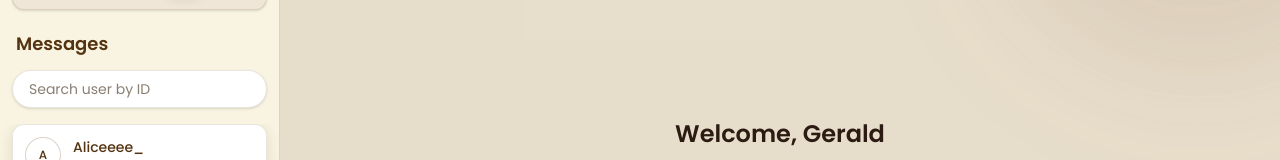
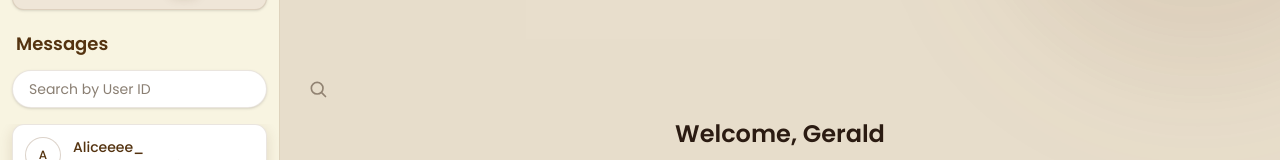
Before and after one commit to geraldman/whisp, a Next.js app: page /chat in a window 1280 px wide. Shown: the part 216-376 px from the top of the page. Built offline with nearby package versions, Linux system fonts and the light colour scheme.

Commit message:
update chat, search, contact info

```diff
--- a/app/chat/layout.tsx
+++ b/app/chat/layout.tsx
@@ -3,6 +3,8 @@
 import { useState } from 'react';
 import ChatSidebar from '@/app/components/ChatSidebar';
 import SettingsContent from '@/app/components/SettingsContent';
+import UserProfilePanel from '@/app/components/AddUser';
+import type { SearchedUser } from '@/app/components/SearchUser';
 
 export type SidebarMode = 'chat' | 'settings';
 export type SettingsView = 'profile' | 'requests' | 'about';
@@ -16,6 +18,9 @@ export default function ChatLayout({
   const [settingsView, setSettingsView] =
     useState<SettingsView>('profile');
 
+  const [searchedUser, setSearchedUser] =
+    useState<SearchedUser | null>(null);
+
   return (
     <div className="flex h-screen bg-[#F6F1E3]">
       <ChatSidebar
@@ -24,13 +29,22 @@ export default function ChatLayout({
         onOpenSettings={() => setMode('settings')}
         onBackToChat={() => setMode('chat')}
         onChangeSettingsView={setSettingsView}
+        onSearchUser={setSearchedUser}
       />
 
       <main className="flex-1 overflow-hidden">
         {mode === 'settings' ? (
           <SettingsContent view={settingsView} />
+        ) : searchedUser ? (
+          /* ================= SEARCH MODE (FULL) ================= */
+          <div className="h-full w-full flex items-center justify-center">
+            <UserProfilePanel user={searchedUser} />
+          </div>
         ) : (
-          children
+          /* ================= NORMAL MODE ================= */
+          <div className="h-full w-full">
+            {children}
+          </div>
         )}
       </main>
     </div>
--- /dev/null
+++ b/app/components/AddUser.tsx
@@ -0,0 +1,73 @@
+'use client';
+
+import { useRouter } from 'next/navigation';
+import type { SearchedUser } from './SearchUser';
+
+export default function AddUser({
+  user,
+}: {
+  user: SearchedUser;
+}) {
+  const router = useRouter();
+
+  return (
+    /* FULL CHAT AREA */
+    <div className="w-full h-full flex items-center justify-center bg-[#F6F1E3]">
+      {/* CARD */}
+      <div
+        className="w-full max-w-[420px] rounded-2xl bg-[#EFE6D8]
+                   p-8 text-center shadow-[0_12px_32px_rgba(84,51,16,0.18)]"
+      >
+        {/* AVATAR */}
+        <div
+          className="w-24 h-24 mx-auto rounded-full bg-white
+                     border border-[#74512D]/25
+                     flex items-center justify-center mb-4"
+        >
+          <span className="text-3xl font-semibold text-[#543310]">
+            {user.name[0]}
+          </span>
+        </div>
+
+        {/* NAME */}
+        <p className="text-lg font-semibold text-[#543310]">
+          {user.name}
+        </p>
+
+        {/* ID */}
+        <p className="text-sm text-[#74512D] mt-1">
+          ID · {user.id}
+        </p>
+
+        {/* ACTION */}
+        <div className="mt-6 flex justify-center">
+          {!user.isFriend ? (
+            <button
+              className="cursor-pointer px-6 py-2.5 rounded-xl
+                         bg-white border border-[#74512D]/30
+                         text-[#543310] text-sm font-medium
+                         shadow-[0_6px_18px_rgba(84,51,16,0.18)]
+                         hover:bg-[#F1E3CD]
+                         active:scale-95
+                         transition"
+            >
+              Add
+            </button>
+          ) : (
+            <button
+              onClick={() => router.push(`/chat/${user.id}`)}
+              className="cursor-pointer px-6 py-2.5 rounded-xl
+                         bg-[#74512D] text-white text-sm font-medium
+                         shadow-[0_8px_20px_rgba(84,51,16,0.25)]
+                         hover:bg-[#543310]
+                         active:scale-95
+                         transition"
+            >
+              Chat
+            </button>
+          )}
+        </div>
+      </div>
+    </div>
+  );
+}
--- a/app/components/ChatSidebar.tsx
+++ b/app/components/ChatSidebar.tsx
@@ -6,6 +6,7 @@ import { useRouter } from 'next/navigation';
 import { CHAT_MOCKS, type ChatMock } from '@/lib/mocks/chat';
 import SettingsMenu from '@/app/components/SettingsMenu';
 import LogoutModal from '@/app/components/modals/LogoutModal';
+import SearchUser from '@/app/components/SearchUser';
 
 import type { SidebarMode, SettingsView } from '@/app/chat/layout';
 
@@ -15,12 +16,14 @@ export default function ChatSidebar({
   onOpenSettings,
   onBackToChat,
   onChangeSettingsView,
+  onSearchUser,
 }: {
   mode: SidebarMode;
   settingsView: SettingsView;
   onOpenSettings: () => void;
   onBackToChat: () => void;
   onChangeSettingsView: (v: SettingsView) => void;
+  onSearchUser?: (user: any | null) => void;
 }) {
   const router = useRouter();
 
@@ -91,17 +94,14 @@ export default function ChatSidebar({
           />
 
           <div className="ml-auto flex items-center gap-1 pr-2 shrink-0">
-            {/* BACK TO MESSAGES */}
             <IconButton label="Messages" onClick={onBackToChat}>
               <MessageIcon />
             </IconButton>
 
-            {/* SETTINGS */}
             <IconButton label="Settings" onClick={onOpenSettings}>
               <SettingsIcon />
             </IconButton>
 
-            {/* LOGOUT */}
             <IconButton label="Logout" onClick={() => setShowLogout(true)}>
               <LogoutIcon />
             </IconButton>
@@ -138,16 +138,10 @@ export default function ChatSidebar({
               </h2>
             </div>
 
-            {/* SEARCH */}
-            <div className="px-3 mb-4">
-              <div className="flex items-center gap-2 bg-white rounded-full px-4 py-2 border border-[#74512D]/15 shadow-sm">
-                <input
-                  placeholder="Search user by ID"
-                  className="flex-1 bg-transparent text-sm outline-none placeholder:text-[#8A7F73] text-[#543310]"
-                />
-                <SearchIcon />
-              </div>
-            </div>
+            {/* SEARCH (DIGANTI – FINAL) */}
+            <SearchUser
+              onSearchResult={(user) => {onSearchUser?.(user)}} // 👈 WIRING SEARCH
+            />
 
             {/* CHAT LIST */}
             <div className="flex-1 overflow-y-auto chat-scroll px-2 pb-4">
@@ -284,16 +278,6 @@ function IconButton({
 }
 
 /* ================= ICONS ================= */
-function SearchIcon() {
-  return (
-    <svg className="w-5 h-5 text-[#8A7F73]" fill="none" viewBox="0 0 24 24"
-         stroke="currentColor" strokeWidth={2}>
-      <path strokeLinecap="round" strokeLinejoin="round"
-            d="M21 21l-4.35-4.35m1.35-5.65a7 7 0 11-14 0 7 7 0 0114 0z" />
-    </svg>
-  );
-}
-
 function MessageIcon() {
   return (
     <svg className="w-5 h-5" fill="none" viewBox="0 0 24 24"
--- a/app/components/SearchUser.tsx
+++ b/app/components/SearchUser.tsx
@@ -1,67 +1,88 @@
-"use client";
+'use client';
 
-import { useState } from "react";
-import { searchUserByNumericId } from "@/app/actions/searchUser";
-import { useRouter } from "next/navigation";
+import { useState } from 'react';
 
+export type SearchedUser = {
+  id: string;
+  name: string;
+  isFriend: boolean;
+};
 
-export default function SearchUser({ onSearchResult }: any) {
-  const [numericId, setNumericId] = useState("");
-  const [error, setError] = useState("");
+/* MOCK USERS */
+const MOCK_USERS: SearchedUser[] = [
+  { id: '12345678', name: 'Andi Wijaya', isFriend: false },
+  { id: '87654321', name: 'Budi Santoso', isFriend: true },
+];
+
+export default function SearchUser({
+  onSearchResult,
+}: {
+  onSearchResult: (user: SearchedUser | null) => void;
+}) {
+  const [numericId, setNumericId] = useState('');
+  const [error, setError] = useState('');
+  const [loading, setLoading] = useState(false);
 
   async function handleSearch() {
-    setError("");
+    setError('');
+    onSearchResult(null);
 
     if (!/^\d{8}$/.test(numericId)) {
-      setError("Numeric ID harus 8 digit");
+      setError('ID harus 8 digit');
       return;
     }
 
-    const res = await searchUserByNumericId(numericId);
+    setLoading(true);
+    await new Promise((r) => setTimeout(r, 400));
 
-    if (!res.found) {
-      setError("User tidak ditemukan");
-      onSearchResult(null);
+    const user = MOCK_USERS.find((u) => u.id === numericId);
+    setLoading(false);
+
+    if (!user) {
+      setError('User tidak ditemukan');
     } else {
-      onSearchResult(res.user); // 🔴 KIRIM KE LAYOUT
+      onSearchResult(user);
     }
   }
 
   return (
-    <div style={{ padding: 16 }}>
-      <div
-        style={{
-          display: "flex",
-          border: "1px solid #ccc",
-          borderRadius: 20,
-          overflow: "hidden",
-        }}
-      >
+    <div className="px-3 mb-4">
+      <div className="flex items-center gap-2 bg-white rounded-full px-4 py-2 border border-[#74512D]/15 shadow-sm">
         <input
           value={numericId}
           onChange={(e) => setNumericId(e.target.value)}
-          placeholder="Numeric ID"
-          style={{
-            flex: 1,
-            padding: "10px 14px",
-            border: "none",
-            outline: "none",
-          }}
+          onKeyDown={(e) => e.key === 'Enter' && handleSearch()}
+          placeholder="Search by User ID"
+          className="flex-1 bg-transparent text-sm outline-none
+                     placeholder:text-[#8A7F73] text-[#543310]"
         />
+
         <button
           onClick={handleSearch}
-          style={{
-            width: 48,
-            border: "none",
-            background: "transparent",
-            cursor: "pointer",
-          }}
+          disabled={loading}
+          className="disabled:opacity-50"
         >
-          🔍
+          <svg
+            className="w-5 h-5 text-[#8A7F73]"
+            fill="none"
+            viewBox="0 0 24 24"
+            stroke="currentColor"
+            strokeWidth={2}
+          >
+            <path
+              strokeLinecap="round"
+              strokeLinejoin="round"
+              d="M21 21l-4.35-4.35m1.35-5.65a7 7 0 11-14 0 7 7 0 0114 0z"
+            />
+          </svg>
         </button>
       </div>
 
-      {error && <p style={{ color: "red" }}>{error}</p>}
+      {error && (
+        <p className="mt-2 text-xs text-red-600 px-2">
+          {error}
+        </p>
+      )}
     </div>
   );
 }
```
Also changed, not shown: app/chat/[chatid]/page.tsx (+111 -8 lines).
